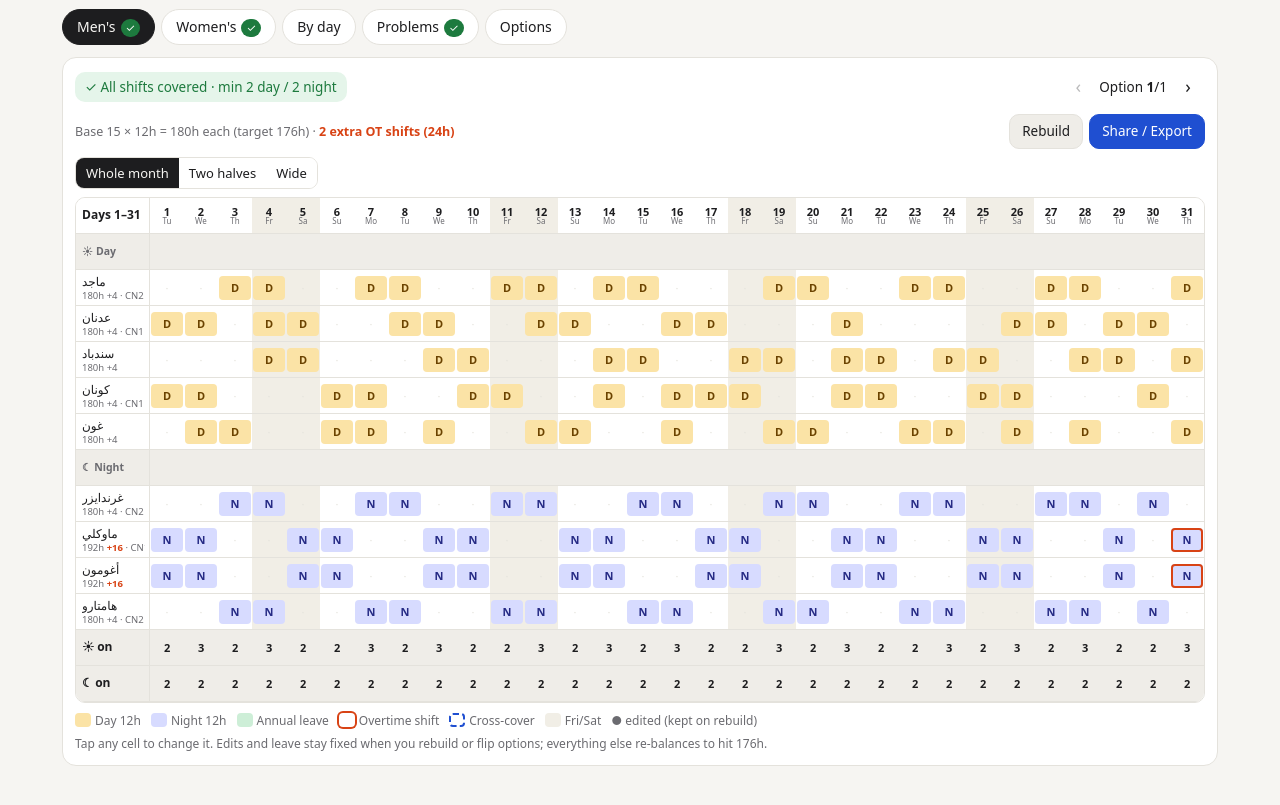
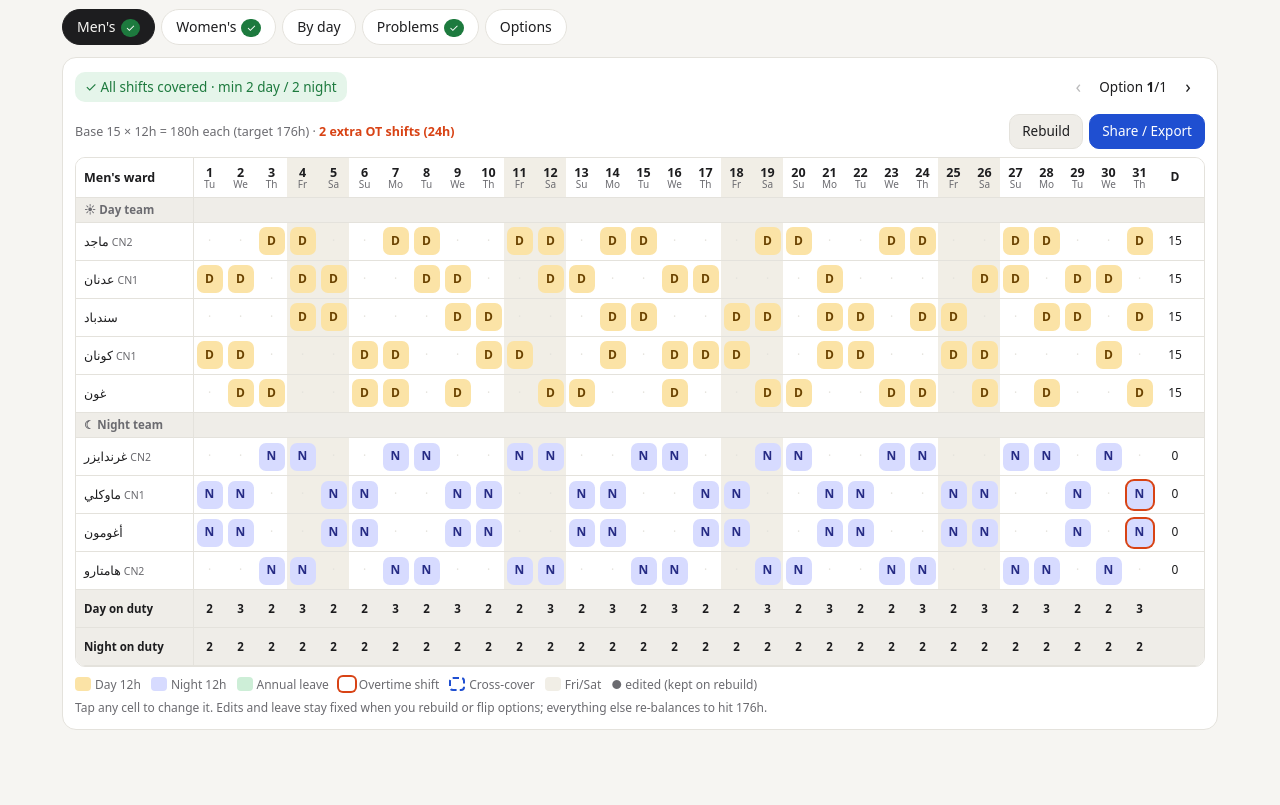
Before and after one commit to aliutaif/roster, a plain HTML site: page index.html in a window 1280 px wide. Shown: the part 61-866 px from the top of the page. Drawn offline with Linux system fonts and the light colour scheme.

Commit message:
Wide layout only; convert saved names to Arabic
Co-Authored-By: Claude Opus 5.5 <noreply@anthropic.com>
Claude-Session: https://claude.ai/code/session_01Ho9txnXWHrZooHTjLjtxXU

```diff
--- a/index.html
+++ b/index.html
@@ -401,17 +401,19 @@ const STORE = 'azm-12h-roster-v1';
 
 const DEFAULT_WARDS = () => ([
   { key:'men', label:"Men's ward", minD:2, minN:2, nurses:[
-    ['awad','ماجد','CN2','D'],['bader','عدنان','CN1','D'],['alganem','سندباد','','D'],['fares','كونان','CN1','D'],['haitham','غون','','D'],
-    ['assaf','غرندايزر','CN2','N'],['ali','ماوكلي','CN1','N'],['alm','أغومون','','N'],['abdulrahman','هامتارو','CN2','N']
+    ['n1','ماجد','CN2','D'],['n2','عدنان','CN1','D'],['n3','سندباد','','D'],['n4','كونان','CN1','D'],['n5','غون','','D'],
+    ['n6','غرندايزر','CN2','N'],['n7','ماوكلي','CN1','N'],['n8','أغومون','','N'],['n9','هامتارو','CN2','N']
   ].map(([id,name,grade,team])=>({id,name,grade,team,on:true})) },
   { key:'women', label:"Women's ward", minD:1, minN:1, nurses:[
-    ['aysha','لينا','','D'],['sara','سالي','','D'],['taif','ران','','D'],
-    ['atheer','ريمي','','N'],['yara','زينة','','N'],['lama','نحول','','N']
+    ['n10','لينا','','D'],['n11','سالي','','D'],['n12','ران','','D'],
+    ['n13','ريمي','','N'],['n14','زينة','','N'],['n15','نحول','','N']
   ].map(([id,name,grade,team])=>({id,name,grade,team,on:true})) }
 ]);
 const DEFAULT_CFG = () => ({ year:2026, month:11, targetHours:176, shiftLen:12, maxConsec:3, blockPref:2, gapFill:'ot', alCredit:8, dayStart:7 });
 
-let S = load() || { cfg:DEFAULT_CFG(), wards:DEFAULT_WARDS(), months:{}, view:'men', selDay:null };
+const MIG={"Majid": "ماجد", "Adnan": "عدنان", "Sinbad": "سندباد", "Conan": "كونان", "Gon": "غون", "Grendizer": "غرندايزر", "Mowgli": "ماوكلي", "Agumon": "أغومون", "Hamtaro": "هامتارو", "Lina": "لينا", "Sally": "سالي", "Ran": "ران", "Remi": "ريمي", "Zina": "زينة", "Nahool": "نحول", "Machamp": "ماجد", "Meowth": "عدنان", "Espeon": "سندباد", "Eevee": "كونان", "Greninja": "غون", "Mewtwo": "غرندايزر", "Pikachu": "ماوكلي", "Squirtle": "أغومون", "Gengar": "هامتارو", "Psyduck": "لينا", "Sylveon": "سالي", "Onix": "ران", "Cubone": "ريمي", "Blastoise": "زينة", "Alakazam": "نحول"};
+let S = (load()&&migrate(load())) || { cfg:DEFAULT_CFG(), wards:DEFAULT_WARDS(), months:{}, view:'men', selDay:null };
+function migrate(o){ try{ (o.wards||[]).forEach(w=>w.nurses.forEach(n=>{ if(MIG[n.name]) n.name=MIG[n.name]; })); }catch(e){} return o; }
 function load(){ try{ const t=localStorage.getItem(STORE); return t?JSON.parse(t):null; }catch(e){ return null; } }
 function save(){ try{ localStorage.setItem(STORE, JSON.stringify(S)); }catch(e){} }
 
@@ -520,8 +522,7 @@ function rosterView(k,v){
   let h=`<div class="card"><div class="bar">${st}${optionBar()}</div>
   <div class="bar" style="margin-bottom:8px"><span class="sub">Base ${Math.ceil(S.cfg.targetHours/L)} × ${L}h = ${Math.ceil(S.cfg.targetHours/L)*L}h each (target ${S.cfg.targetHours}h)${xs?` · <b style="color:var(--ot)">${xs} extra OT shift${xs>1?'s':''} (${xs*L}h)</b>`:' · no extra OT'}</span>
   <span style="display:flex;gap:6px"><button class="btn" data-a="rebuild">Rebuild</button><button class="btn pri" data-a="export">Share / Export</button></span></div>`;
-  h+=layoutSeg();
-  const mode=S.view==='print'?'wide':(S.cfg.layout||'month');
+  const mode='wide';
   if(mode==='wide'){ h+=`<div class="scroller">`+gridTable(k,v,0,n,true,false)+`</div>`; }
   else {
     const per=mode==='half'?Math.ceil(n/2):n;
@@ -658,7 +659,7 @@ function exportMenu(){
     if(x==='backup'){ download(fileBase()+'-backup.json',JSON.stringify(S),'application/json')?toast('Backup saved to Files'):toast('Download blocked'); closeSheet(); return; }
   };
   sh.onchange=e=>{ const f=e.target.files&&e.target.files[0]; if(!f) return; const r=new FileReader();
-    r.onload=()=>{ try{ const o=JSON.parse(r.result); if(!o.cfg||!o.wards) throw 0; S=o; save(); closeSheet(); render(); toast('Restored'); }catch(err){ toast('Not a valid backup file'); } };
+    r.onload=()=>{ try{ const o=JSON.parse(r.result); if(!o.cfg||!o.wards) throw 0; S=migrate(o); save(); closeSheet(); render(); toast('Restored'); }catch(err){ toast('Not a valid backup file'); } };
     r.readAsText(f); };
 }
 
--- a/sw.js
+++ b/sw.js
@@ -1,4 +1,4 @@
-const C='roster-v3';const F=['./','index.html','manifest.webmanifest','icon-180.png','icon-512.png'];
+const C='roster-v4';const F=['./','index.html','manifest.webmanifest','icon-180.png','icon-512.png'];
 self.addEventListener('install',e=>{e.waitUntil(caches.open(C).then(c=>c.addAll(F)));self.skipWaiting();});
 self.addEventListener('activate',e=>{e.waitUntil(caches.keys().then(k=>Promise.all(k.filter(x=>x!==C).map(x=>caches.delete(x)))));self.clients.claim();});
 self.addEventListener('fetch',e=>{if(e.request.method!=='GET')return;e.respondWith(fetch(e.request).then(r=>{const cp=r.clone();caches.open(C).then(c=>c.put(e.request,cp));return r;}).catch(()=>caches.match(e.request).then(r=>r||caches.match('index.html'))));});
```
